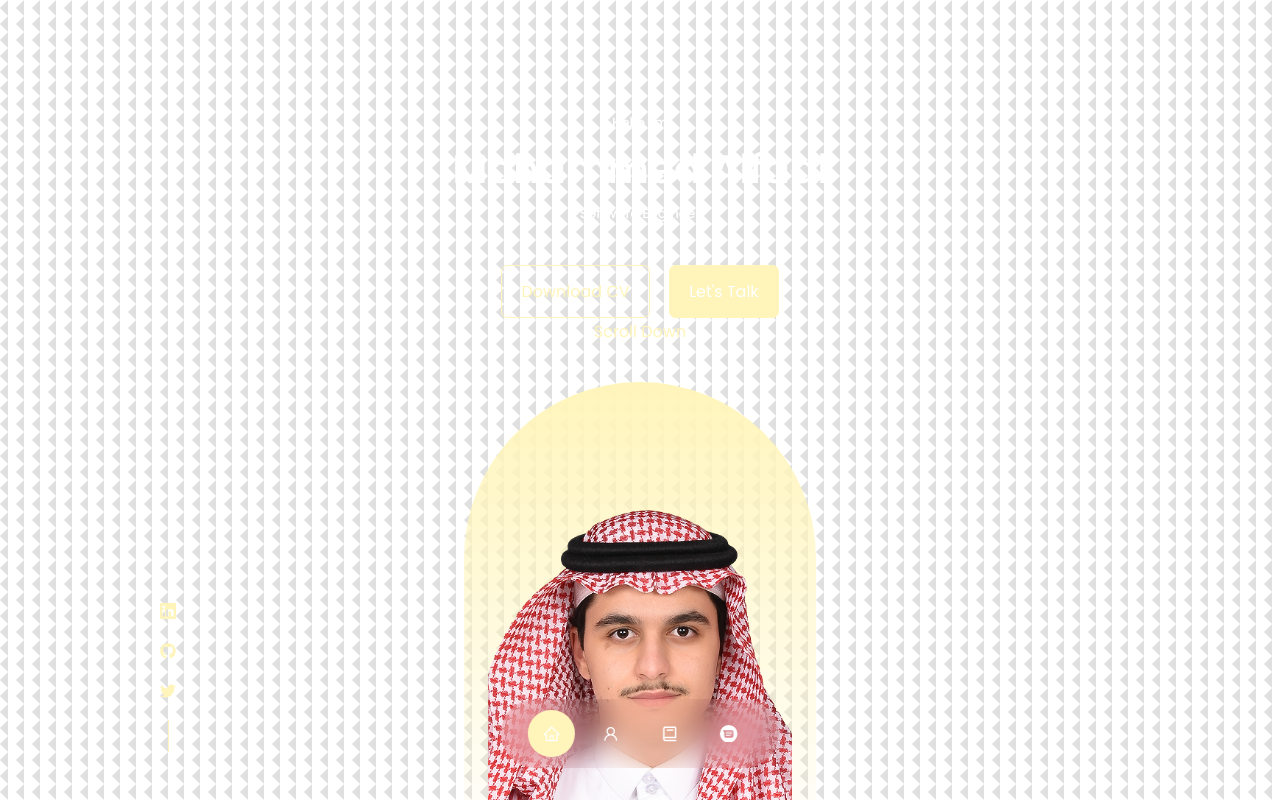
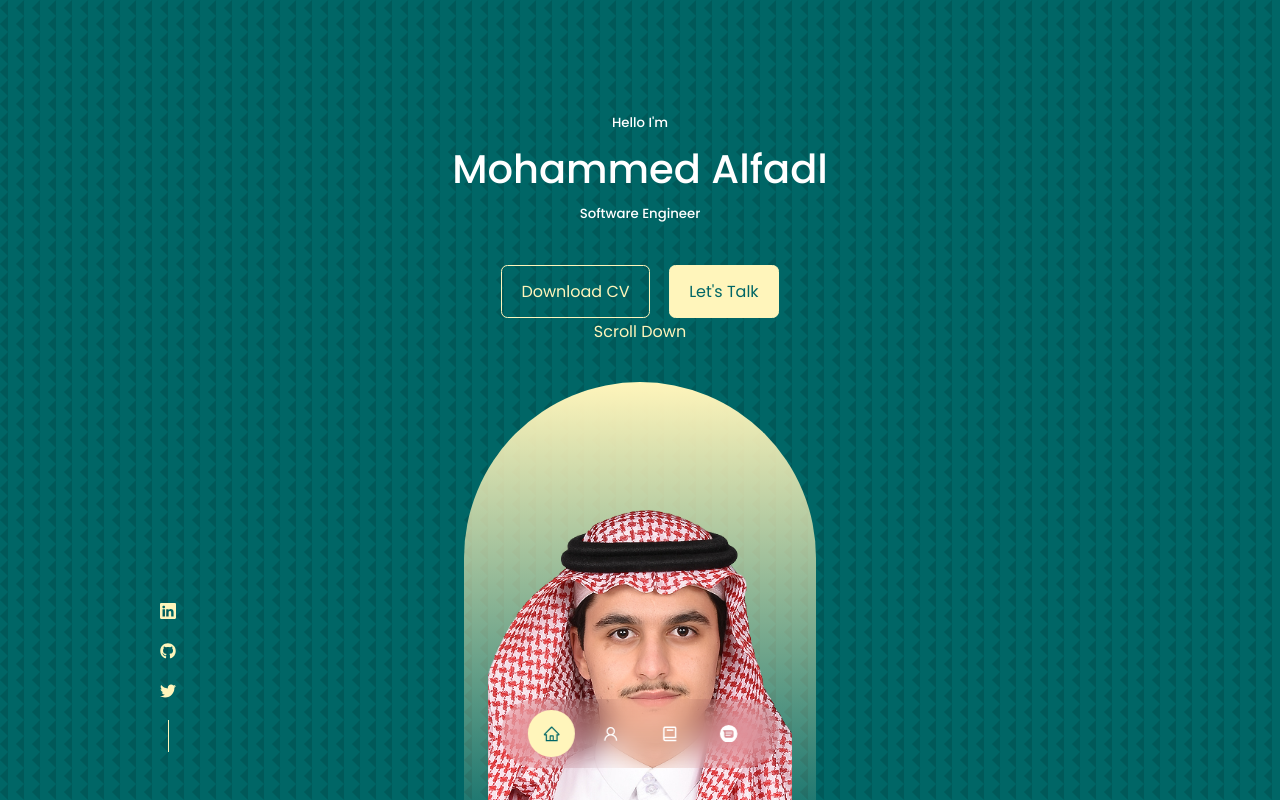
Before and after one commit to Modealf/Modealf.github.io, a React (Create React App) app: page / in a window 1280 px wide. Shown: the top 800 px of the page. Built offline with nearby package versions, Linux system fonts and the light colour scheme.

Commit message:
Reversed Experiment

```diff
--- a/src/index.css
+++ b/src/index.css
@@ -11,7 +11,7 @@
 }
 
 :root {
-    --color-bg: #fff;
+    --color-bg: #006666;
     --color-bg-variant: #5fedca;
     --color-primary: #fff5bb;
     --color-primary-variant: #ffffff;
```
